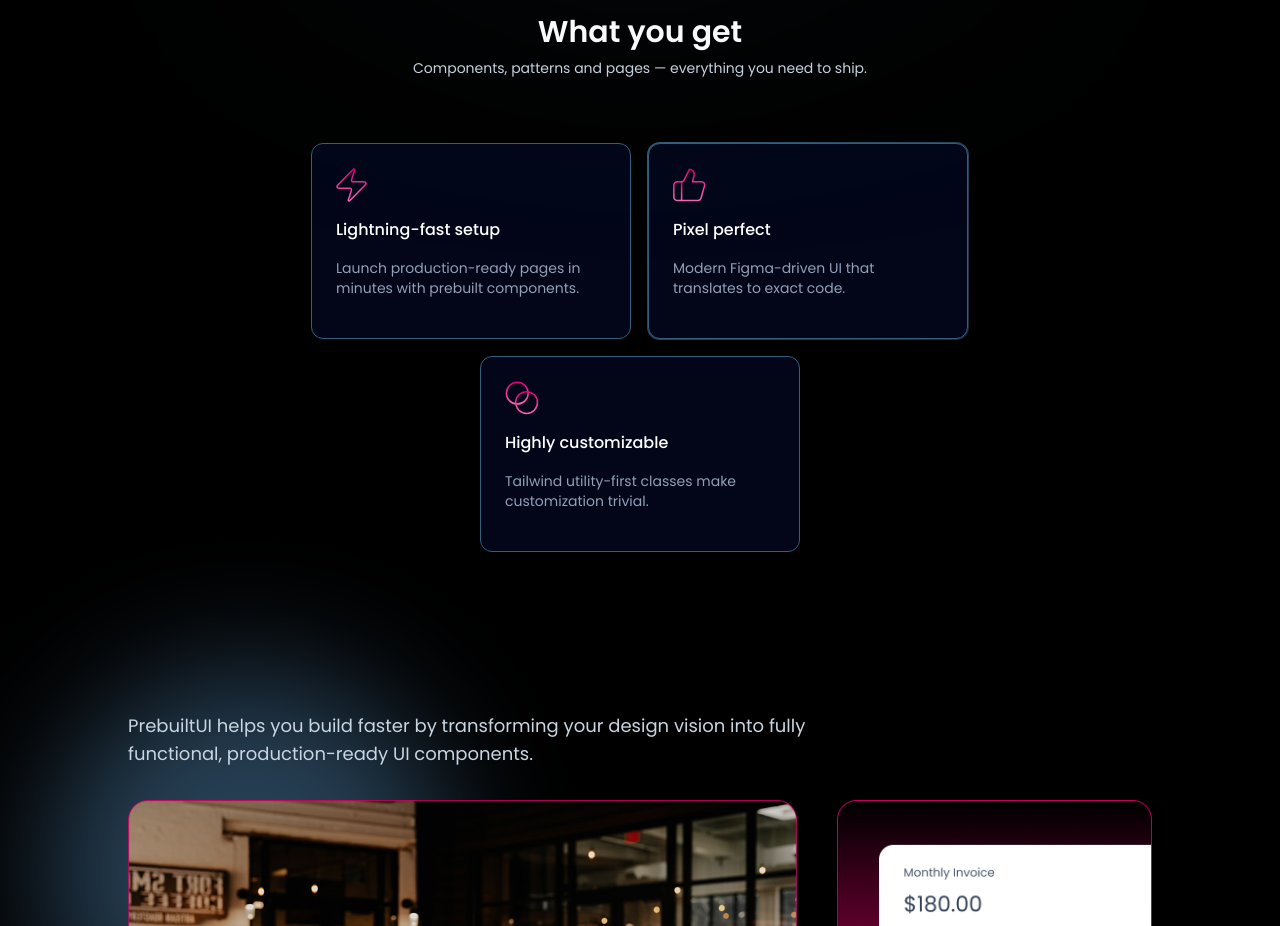
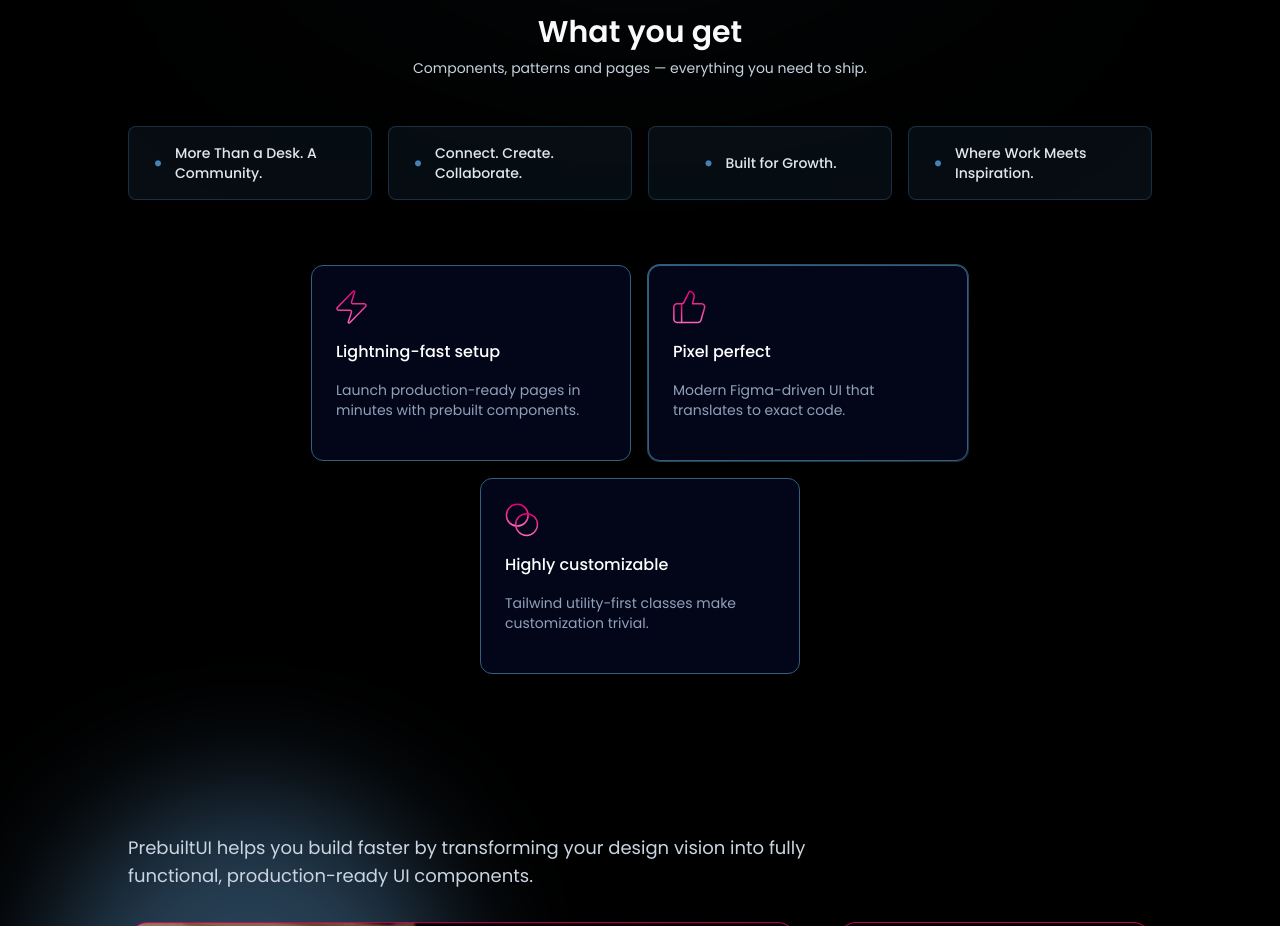
Before and after one commit to anshifaanshi/coworkingspace, a React (Vite) app: page / in a window 1280 px wide. Shown: the part 1505-2431 px from the top of the page. Built offline with nearby package versions, Linux system fonts and the light colour scheme.

Commit message:
Update FeaturesSection.jsx

```diff
--- a/src/sections/FeaturesSection.jsx
+++ b/src/sections/FeaturesSection.jsx
@@ -4,6 +4,13 @@ import { featuresData } from "../data/features";
 import SectionTitle from "../components/SectionTitle";
 
 export default function FeaturesSection() {
+    const coworkingHighlights = [
+        "More Than a Desk. A Community.",
+        "Connect. Create. Collaborate.",
+        "Built for Growth.",
+        "Where Work Meets Inspiration."
+    ];
+
     return (
         <div id="features" className="px-4 md:px-16 lg:px-24 xl:px-32">
             <SectionTitle
@@ -11,6 +18,29 @@ export default function FeaturesSection() {
                 text2="What you get"
                 text3="Components, patterns and pages — everything you need to ship."
             />
+
+            {/* Coworking Space Highlights */}
+            <motion.div
+                className="grid grid-cols-1 md:grid-cols-2 lg:grid-cols-4 gap-4 max-w-6xl mx-auto mt-12"
+                initial={{ y: 50, opacity: 0 }}
+                whileInView={{ y: 0, opacity: 1 }}
+                viewport={{ once: true }}
+                transition={{ type: "spring", stiffness: 320, damping: 70, mass: 1 }}
+            >
+                {coworkingHighlights.map((highlight, index) => (
+                    <motion.div
+                        key={index}
+                        className="flex items-center justify-center gap-3 px-6 py-4 rounded-lg bg-[#4682B4]/10 border border-[#4682B4]/30 hover:bg-[#4682B4]/20 transition-colors"
+                        initial={{ scale: 0.9, opacity: 0 }}
+                        whileInView={{ scale: 1, opacity: 1 }}
+                        viewport={{ once: true }}
+                        transition={{ delay: index * 0.1, type: "spring", stiffness: 300 }}
+                    >
+                        <span className="text-[#4682B4] font-bold text-xl">•</span>
+                        <p className="text-slate-200 text-sm font-medium">{highlight}</p>
+                    </motion.div>
+                ))}
+            </motion.div>
 
             <div className="flex flex-wrap items-center justify-center gap-6 md:gap-4 mt-16 px-6">
                 {featuresData.map((feature, index) => (
```
